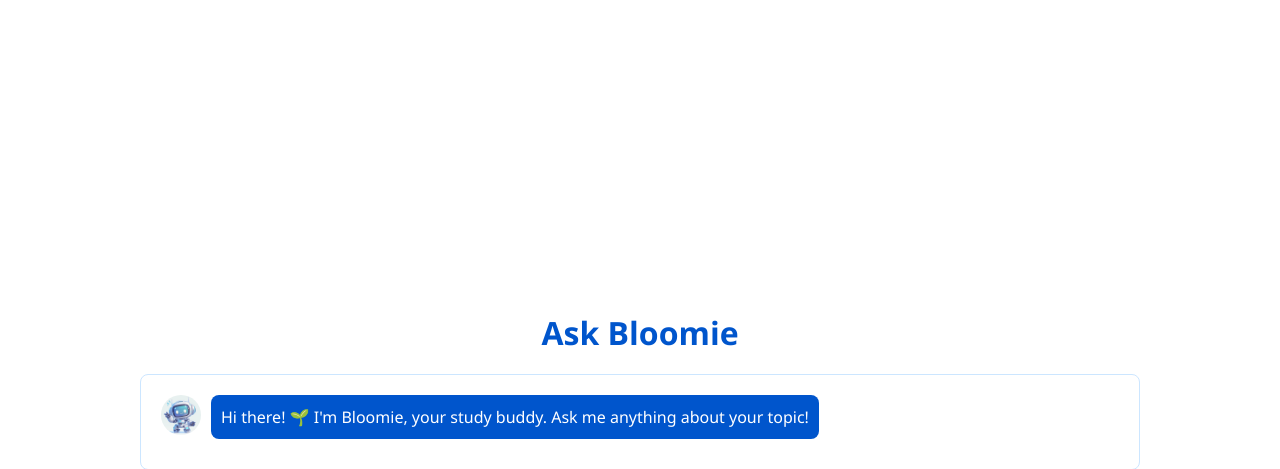
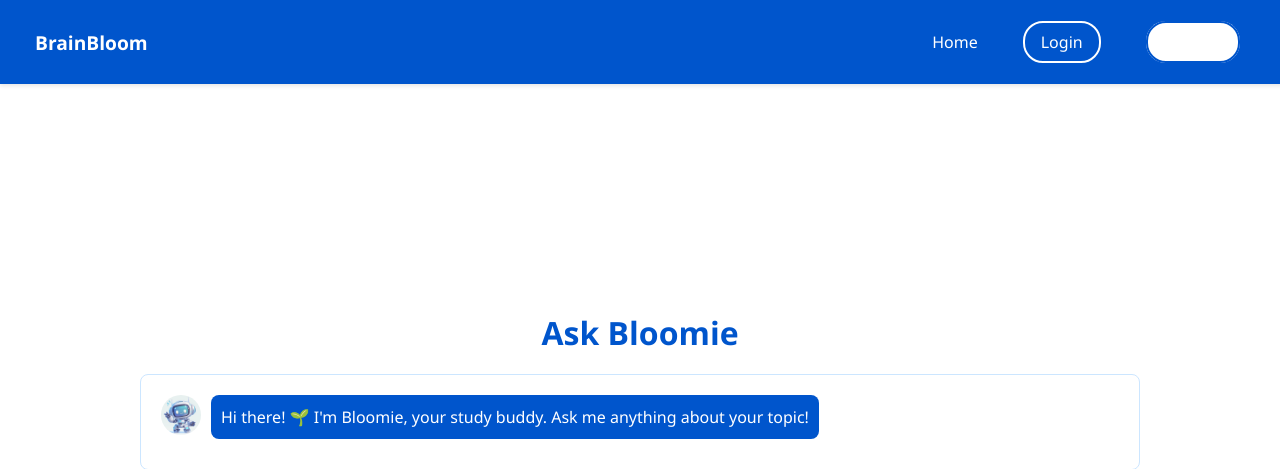
Before and after one commit to UniqLee/BrainBloom, a Flask app: page /bloomie-ai in a window 1280 px wide. Shown: the top 469 px of the page. Run offline with Flask 3, Linux system fonts and the light colour scheme.

Commit message:
Added a navBar just struggling with signUp button visibility

```diff
--- a/static/css/bloomie.css
+++ b/static/css/bloomie.css
@@ -24,6 +24,77 @@ body {
   align-items: center;
   min-height: 100vh;
 }
+
+.navbar {
+  position: fixed;
+  top: 0;
+  left: 0;
+  width: 100%;
+  height: 60px;
+  background-color: var(--primary-color);
+  color: white;
+  padding: 12px 20px;
+  display: flex;
+  justify-content: space-between;
+  padding-left: 5px;
+  align-items: center;
+  z-index: 1000;
+  box-shadow: 0 2px 4px rgba(0, 0, 0, 0.1);
+}
+
+.nav-brand {
+  font-weight: bold;
+  font-size: 1.2rem;
+  margin-left: 30px;
+}
+
+.nav-links {
+  list-style: none;
+  display: flex;
+  gap: 5px;
+  margin: 0;
+  padding: 5px;
+}
+
+.nav-links li a {
+  color: white;
+  text-decoration: none;
+  font-weight: 500;
+  transition: all 0.3s ease;
+  margin-right: 40px;
+}
+
+.btn {
+  padding: 8px 16px;
+  border-radius: 20px;
+  font-weight: bold;
+  text-align: center;
+  color: #0055cc;
+}
+
+.btn-outline {
+  border: 2px solid white;
+  background-color: transparent;
+}
+
+.btn-outline:hover {
+  background-color: white;
+  color: var(--primary-color);
+}
+
+.btn-filled {
+  background-color: white;
+  color: #0055cc;
+  border: 2px solid #0055cc;
+  font-weight: bold;
+  transition: all 0.3s ease;
+}
+
+.btn-filled:hover {
+  background-color: var(--accent-color);
+  color: white;
+}
+
 
 .container {
   text-align: center;
--- a/templates/bloomie-ai.html
+++ b/templates/bloomie-ai.html
@@ -8,6 +8,16 @@
   <link rel="stylesheet" href="{{ url_for('static', filename='css/bloomie.css') }}">
 </head>
 <body>
+  <nav class="navbar">
+  <div class="nav-brand">BrainBloom</div>
+  <ul class="nav-links">
+    <li><a href="{{ url_for('home') }}">Home</a></li>
+    <!-- <li><a href="{{ url_for('talk_to_bloomie') }}">Home</a></li> -->
+    <li><a href="{{ url_for('login') }}" class="btn btn-outline">Login</a></li>
+    <li><a href="{{ url_for('signup') }}" class="btn btn-filled">Sign Up</a></li>
+  </ul>
+</nav>
+
   <div class="container">
     <h1 class="title">Ask Bloomie</h1>
 
```
